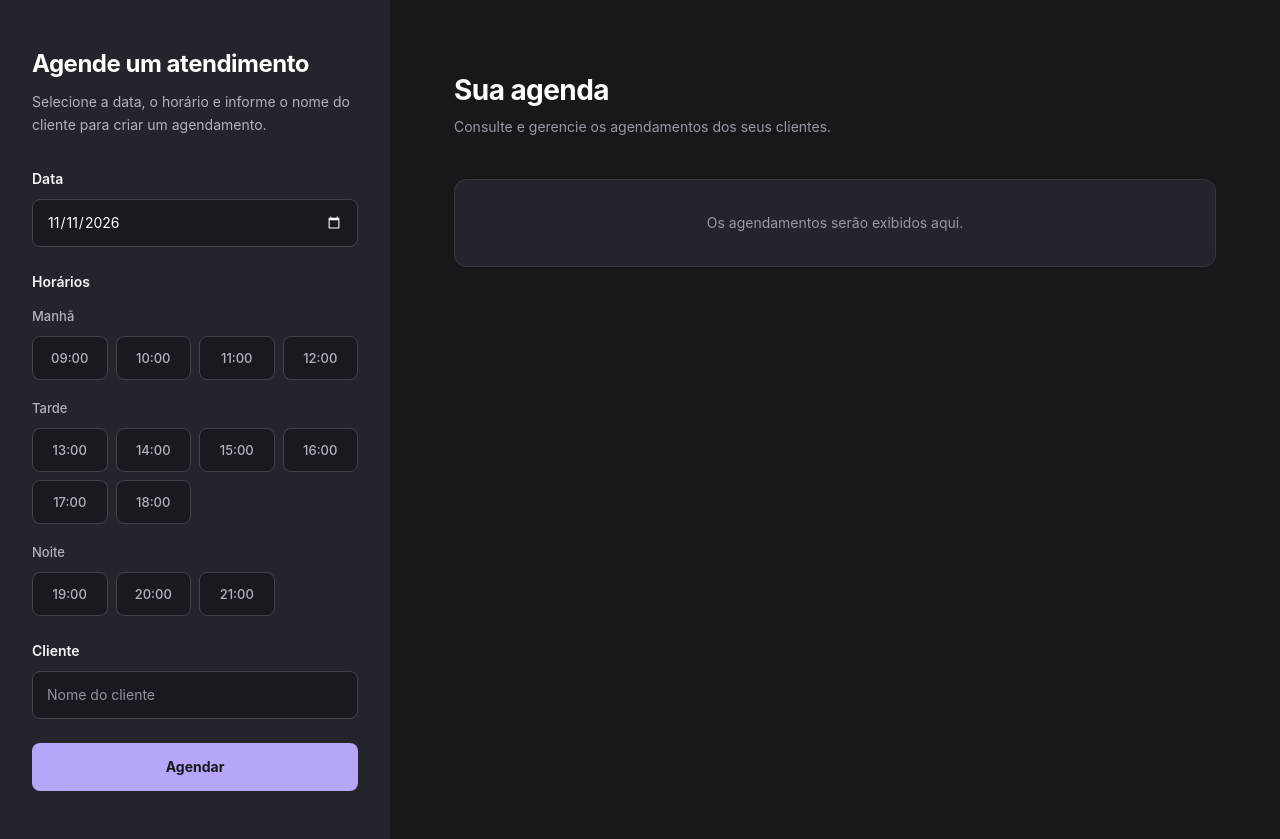
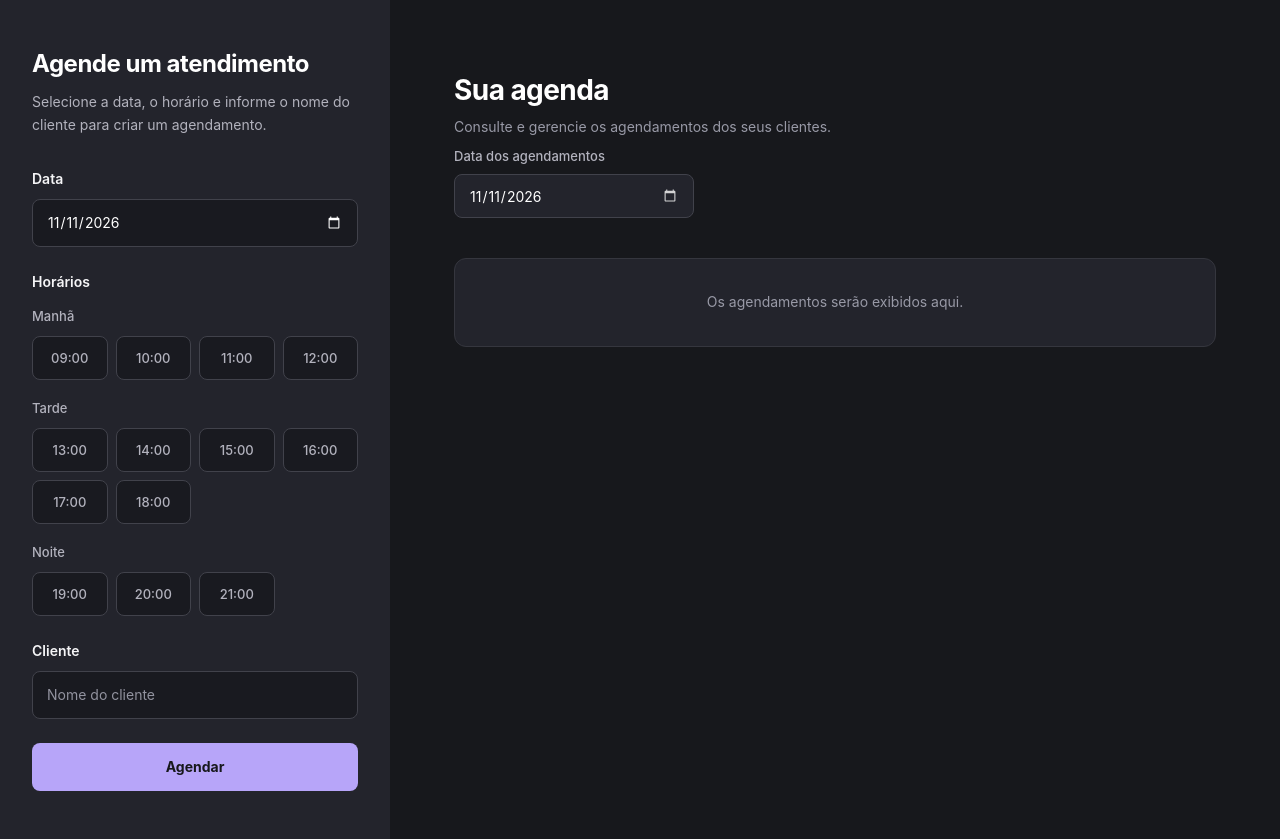
Before and after one commit to wanessags/HairDay, a React (Vite) app: page / in a window 1280 px wide. Built offline with nearby package versions, Linux system fonts and the light colour scheme.

Commit message:
feat: integra filtro de data a agenda do HairDay

```diff
--- a/src/App.tsx
+++ b/src/App.tsx
@@ -1,5 +1,6 @@
 import { ScheduleSidebar } from "./components/ScheduleSidebar/ScheduleSidebar";
 import { AppointmentForm } from "./components/AppointmentForm/AppointmentForm";
+import { DateFilter } from "./components/DateFilter/DateFilter";
 
 import "./App.css";
 
@@ -17,6 +18,8 @@ function App() {
           <p className="app__description">
             Consulte e gerencie os agendamentos dos seus clientes.
           </p>
+
+          <DateFilter />
         </header>
 
         <section className="app__appointments" aria-label="Agendamentos do dia">
```
Also changed, not shown: 1 other file (tests, documents, lock files or other folders).
